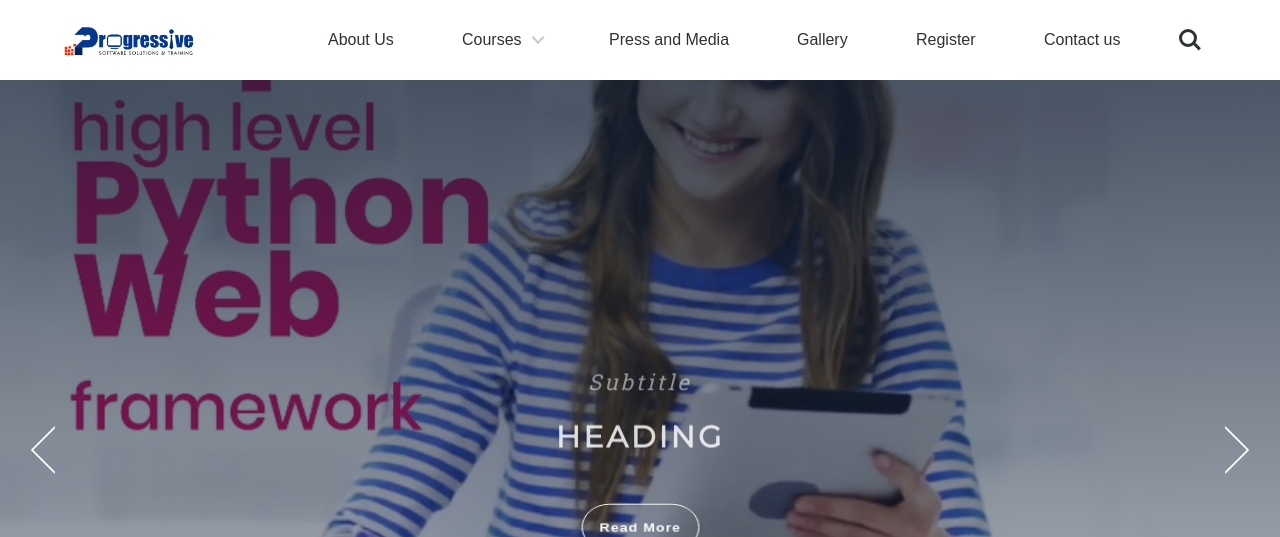
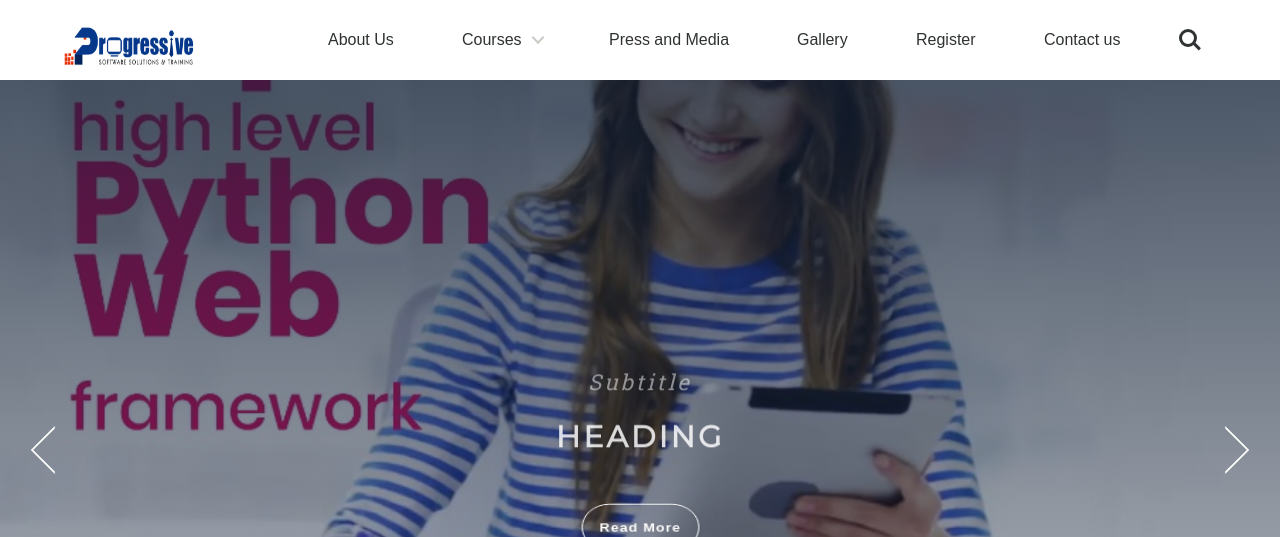
Before and after one commit to psstEdu/PSST, a Jekyll site: the page built from index.md, in a window 1280 px wide. Shown: the top 537 px of the page. Built offline with Jekyll 4.4.1, drawn with Linux system fonts in a browser that asks for light colours.

Commit message:
Update header.html

```diff
--- a/_includes/header.html
+++ b/_includes/header.html
@@ -1,5 +1,5 @@
 	<header class="cd-main-header">
-		<a class="cd-logo" href="#0"><img src="{{ site.url }}{{ site.baseurl }}/assets/img/logo_min.png" alt="Logo" heght="40" width="130"></a>
+		<a class="cd-logo" href="#0"><img src="{{ site.url }}{{ site.baseurl }}/assets/img/logo_min.png" alt="Logo" height="40" width="130"></a>
 
 		<ul class="cd-header-buttons">
 			<li><a class="cd-search-trigger" href="#cd-search">Search<span></span></a></li>
```
